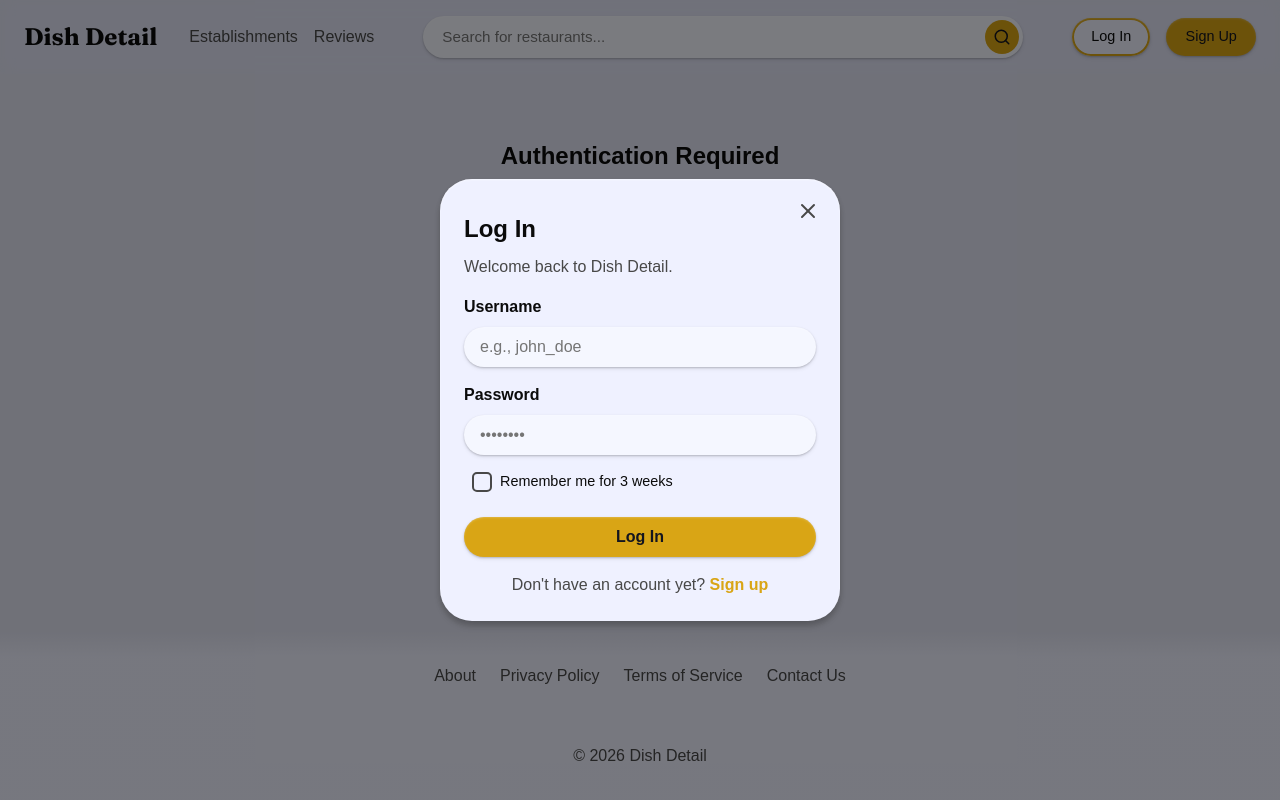
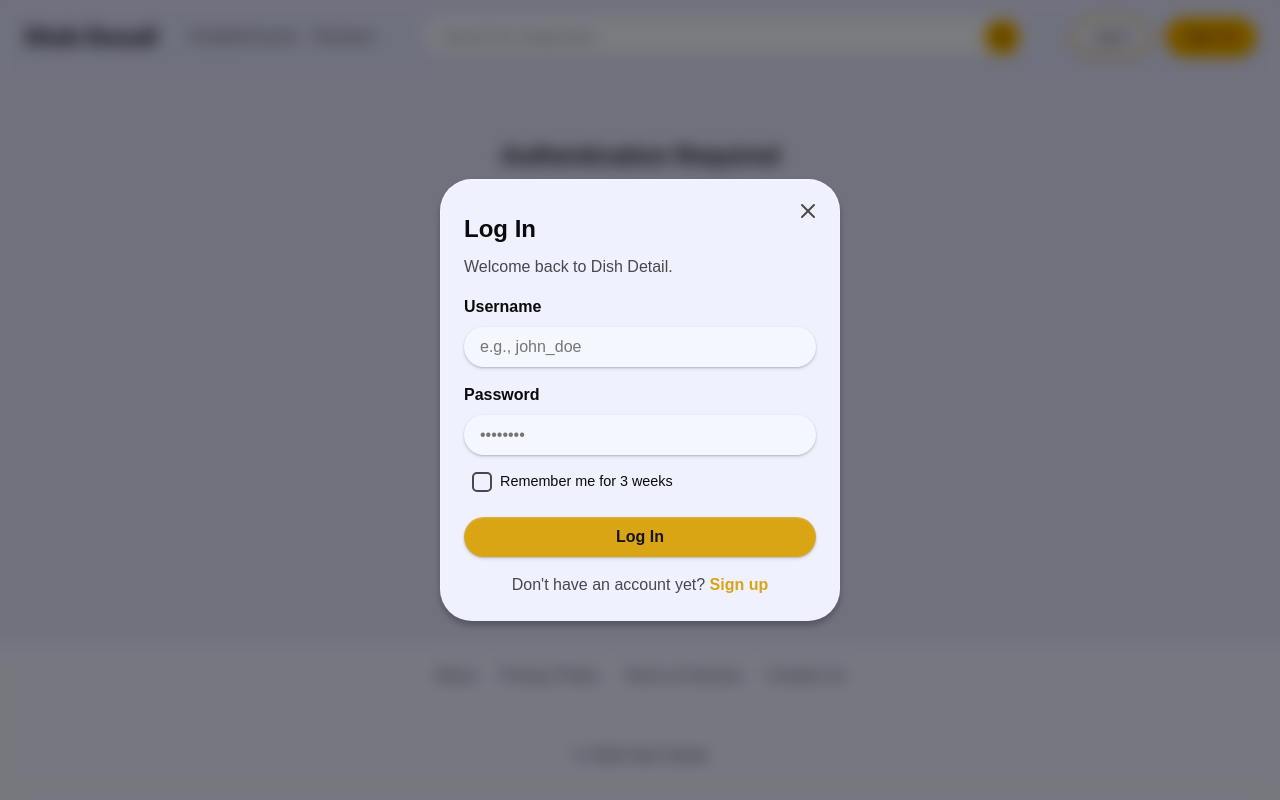
Before and after one commit to saoudabdulrahman/DishDetail, a React (Vite) app: page /profile in a window 1280 px wide. Built offline with nearby package versions, Linux system fonts and the light colour scheme; some icons are missing; a web font is replaced by a local one.

Commit message:
feat: enhance AuthModal and ProtectedRoute with improved styling and functionality

```diff
--- a/src/components/AuthModal.css
+++ b/src/components/AuthModal.css
@@ -4,13 +4,26 @@
 	left: 0;
 	width: 100vw;
 	height: 100vh;
-	background-color: rgba(0, 0, 0, 0.5);
+	background-color: oklch(0 0 0 / 0.5);
+	backdrop-filter: blur(0.5rem) saturate(150%);
 	display: flex;
 	align-items: center;
 	justify-content: center;
 	z-index: 1000;
 	padding: 1rem;
 	box-sizing: border-box;
+	animation: fadeInOverlay 0.3s ease-out;
+}
+
+@keyframes fadeInOverlay {
+	from {
+		background-color: oklch(0 0 0 / 0);
+		backdrop-filter: blur(0) saturate(100%);
+	}
+	to {
+		background-color: oklch(0 0 0 / 0.5);
+		backdrop-filter: blur(0.5rem) saturate(150%);
+	}
 }
 
 .auth-modal-content {
@@ -50,7 +63,9 @@
 	display: flex;
 	align-items: center;
 	justify-content: center;
-	transition: background-color 0.2s, color 0.2s;
+	transition:
+		background-color 0.2s,
+		color 0.2s;
 }
 
 .auth-modal-close:hover {
--- a/src/components/AuthModal.jsx
+++ b/src/components/AuthModal.jsx
@@ -1,4 +1,5 @@
-import { useState } from 'react';
+import { useEffect, useState } from 'react';
+import { createPortal } from 'react-dom';
 import { useAuth } from '../auth/useAuth';
 import { validateUser, saveUser } from '../auth/userStorage';
 import { Check, X } from 'lucide-react';
@@ -45,9 +46,7 @@ function LoginForm({ onSwitch, onSuccess }) {
 			<p className="auth-subtext">Welcome back to Dish Detail.</p>
 
 			{error && (
-				<div className={`auth-error ${shakeError ? 'shake' : ''}`}>
-					{error}
-				</div>
+				<div className={`auth-error ${shakeError ? 'shake' : ''}`}>{error}</div>
 			)}
 
 			<form onSubmit={handleSubmit} className="auth-form">
@@ -163,9 +162,7 @@ function SignupForm({ onSwitch, onSuccess }) {
 			<p className="auth-subtext">Create your Dish Detail account.</p>
 
 			{error && (
-				<div className={`auth-error ${shakeError ? 'shake' : ''}`}>
-					{error}
-				</div>
+				<div className={`auth-error ${shakeError ? 'shake' : ''}`}>{error}</div>
 			)}
 
 			<form onSubmit={handleSubmit} className="auth-form">
@@ -231,14 +228,26 @@ function SignupForm({ onSwitch, onSuccess }) {
 export default function AuthModal() {
 	const { authModal, setAuthModal } = useAuth();
 
+	useEffect(() => {
+		const handleKeyDown = (e) => {
+			if (e.key === 'Escape') setAuthModal(null);
+		};
+		if (authModal) document.addEventListener('keydown', handleKeyDown);
+		return () => document.removeEventListener('keydown', handleKeyDown);
+	}, [authModal, setAuthModal]);
+
 	if (!authModal) return null;
 
 	const closeModal = () => setAuthModal(null);
 
-	return (
+	return createPortal(
 		<div className="auth-modal-overlay" onClick={closeModal}>
 			<div className="auth-modal-content" onClick={(e) => e.stopPropagation()}>
-				<button className="auth-modal-close" onClick={closeModal} aria-label="Close">
+				<button
+					className="auth-modal-close"
+					onClick={closeModal}
+					aria-label="Close"
+				>
 					<X size={24} />
 				</button>
 
@@ -256,6 +265,7 @@ export default function AuthModal() {
 					/>
 				)}
 			</div>
-		</div>
+		</div>,
+		document.body,
 	);
 }
--- a/src/components/ProtectedRoute.jsx
+++ b/src/components/ProtectedRoute.jsx
@@ -15,7 +15,9 @@ const ProtectedRoute = ({ children }) => {
 		return (
 			<div style={{ padding: '4rem 2rem', textAlign: 'center' }}>
 				<h2>Authentication Required</h2>
-				<p style={{ marginTop: '1rem', color: 'var(--text-muted)' }}>Please log in to view this page.</p>
+				<p style={{ marginTop: '1rem', color: 'var(--text-muted)' }}>
+					Please log in to view this page.
+				</p>
 				<button
 					onClick={() => setAuthModal('login')}
 					style={{
@@ -26,7 +28,7 @@ const ProtectedRoute = ({ children }) => {
 						border: 'none',
 						borderRadius: '2rem',
 						cursor: 'pointer',
-						fontWeight: '600'
+						fontWeight: '600',
 					}}
 				>
 					Log In
```
